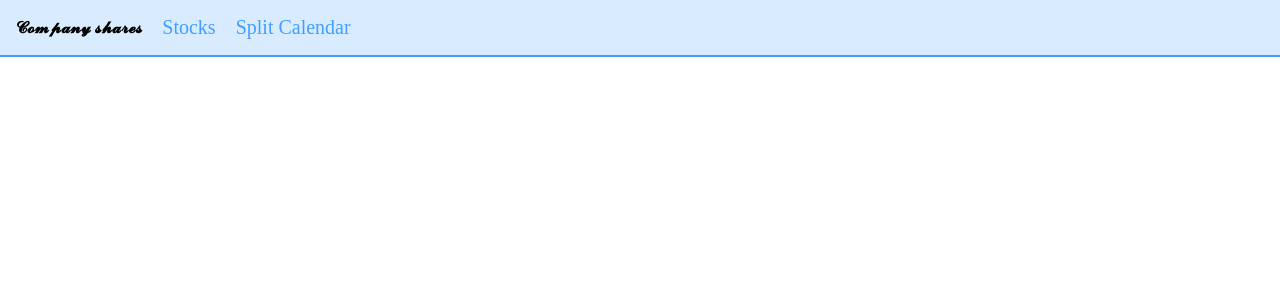
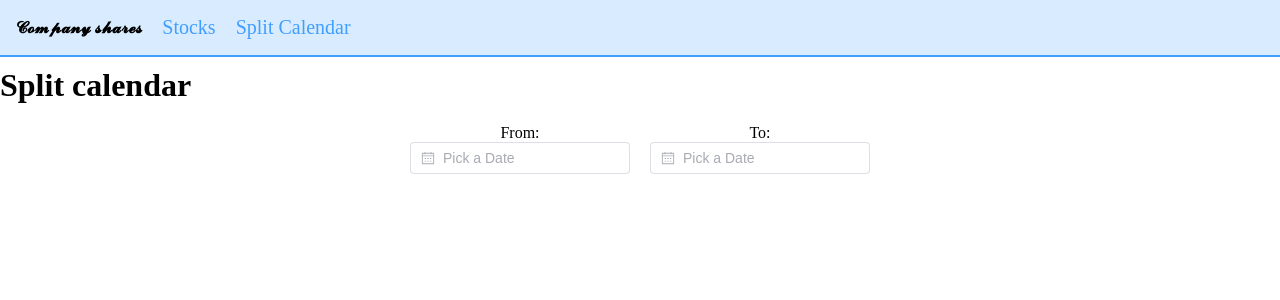
Before and after one commit to ruslankadyrov/it-code-hw6-e-commerce, a Vue app: page /splitcalendar in a window 1280 px wide. Shown: the top 300 px of the page. Built offline with nearby package versions, Linux system fonts and the light colour scheme.

Commit message:
datepicker

```diff
--- a/src/pages/SplitCalendar.vue
+++ b/src/pages/SplitCalendar.vue
@@ -1,5 +1,51 @@
-<script setup lang="ts"></script>
+<script setup lang="ts">
+import { ref } from "vue";
 
-<template></template>
+const value1 = ref("");
+const value2 = ref("");
+</script>
 
-<style scoped lang="scss"></style>
+<template>
+  <h1>Split calendar</h1>
+  <div class="demo-date-picker">
+    <div class="block">
+      <div class="demonstration">From: {{ value1 }}</div>
+      <el-date-picker
+        v-model="value1"
+        type="date"
+        placeholder="Pick a Date"
+        format="YYYY/MM/DD"
+        value-format="YYYY-MM-DD"
+      />
+    </div>
+
+    <div class="block">
+      <div class="demonstration">To: {{ value2 }}</div>
+      <el-date-picker
+        v-model="value2"
+        type="date"
+        placeholder="Pick a Date"
+        format="YYYY/MM/DD"
+        value-format="YYYY-MM-DD"
+      />
+    </div>
+  </div>
+</template>
+
+<style scoped lang="scss">
+.demo-date-picker {
+  display: flex;
+  justify-content: center;
+  gap: 20px;
+}
+.demo-date-picker .block {
+  padding: 20px 0;
+  text-align: center;
+}
+.demo-date-picker .block:last-child {
+  border-right: none;
+}
+.demo-date-picker .demonstration {
+  font-size: 16px;
+}
+</style>
```
